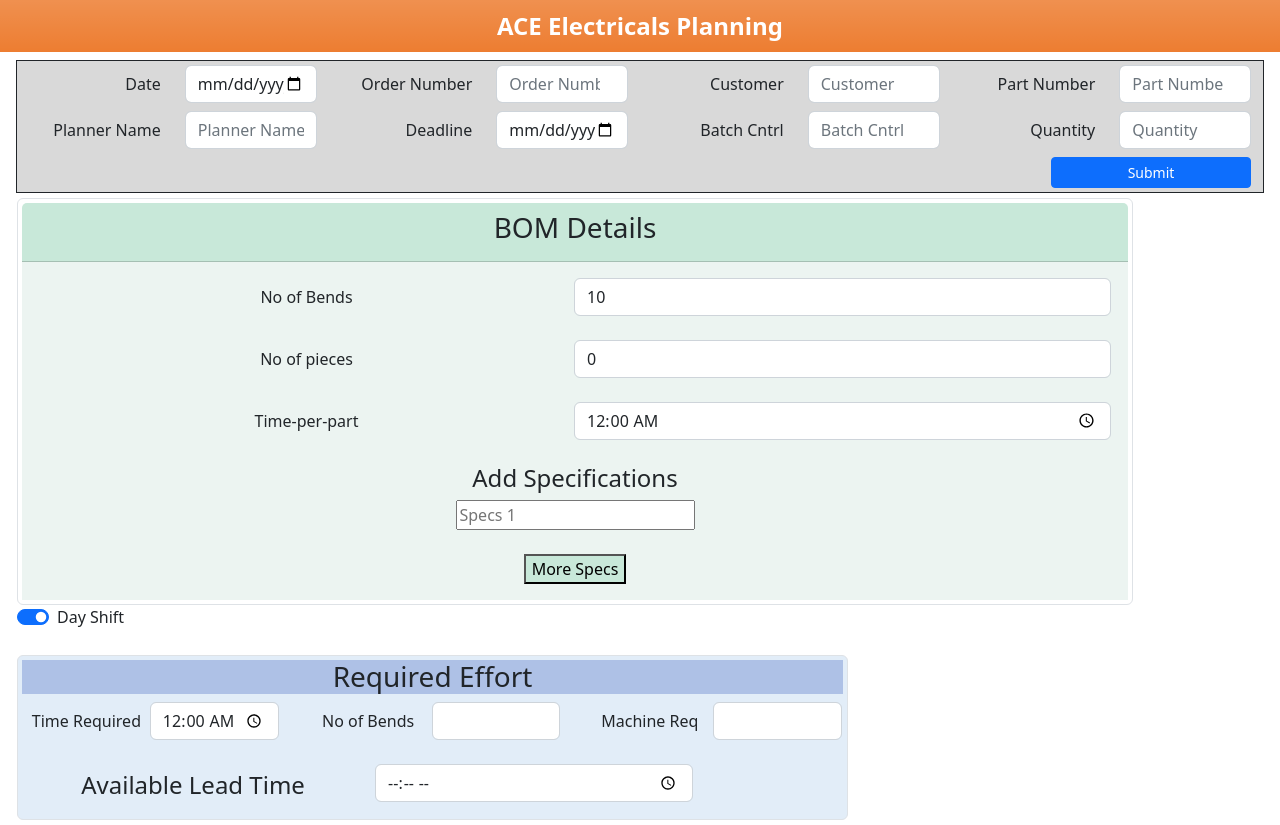
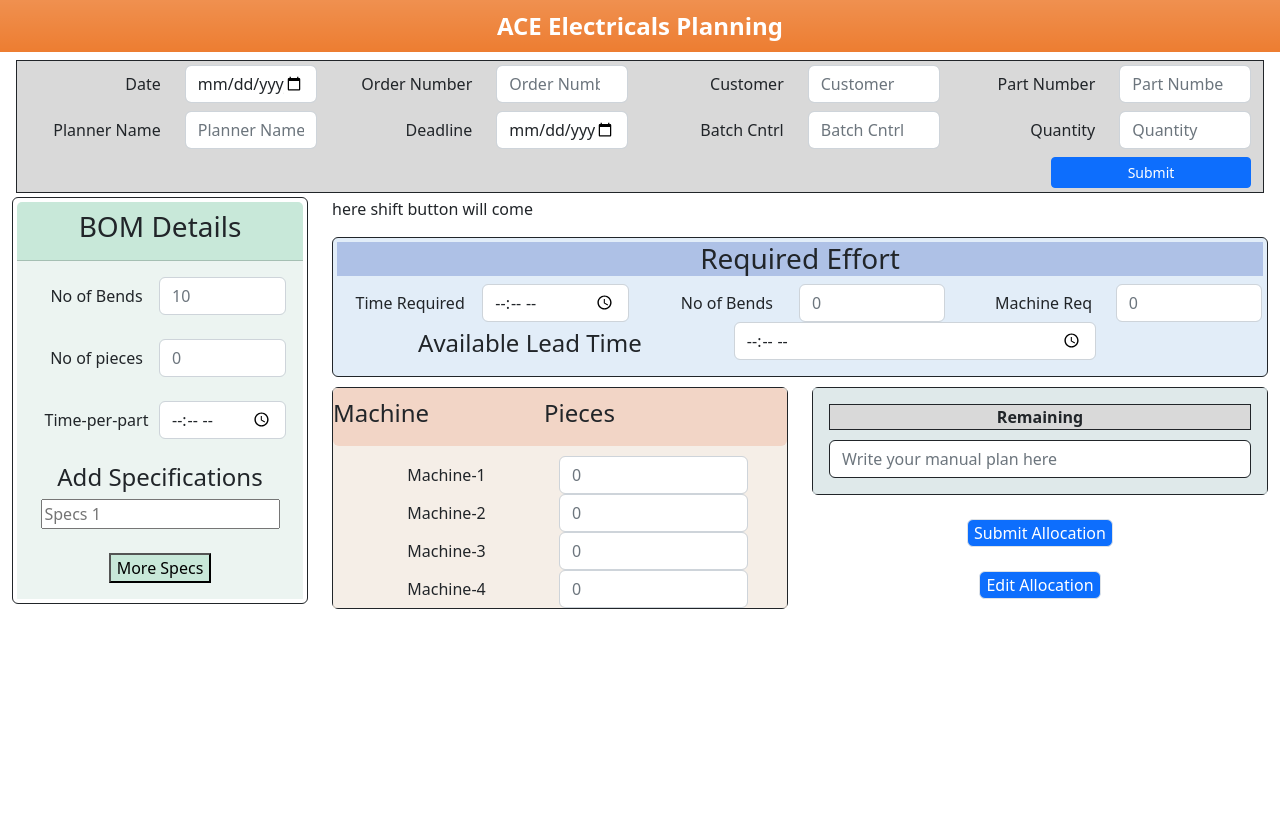
Before and after one commit to GopalaGovindharaju/ACE-Electricals-Planning, a React (Create React App) app: page / in a window 1280 px wide. After the commit the page ends 800 px from the top, so only its background shows below. Built offline with nearby package versions, Linux system fonts and the light colour scheme.

Commit message:
all elements added

```diff
--- a/package.json
+++ b/package.json
@@ -7,6 +7,9 @@
     "@testing-library/react": "^13.4.0",
     "@testing-library/user-event": "^13.5.0",
     "bootstrap": "^5.2.3",
+    "bootstrap-toggle": "^2.2.2",
+    "css": "^3.0.0",
+    "jquery": "^3.7.0",
     "react": "^18.2.0",
     "react-bootstrap": "^2.7.4",
     "react-dom": "^18.2.0",
--- a/src/componenet/BOMDetails.js
+++ b/src/componenet/BOMDetails.js
@@ -1,6 +1,6 @@
 import 'bootstrap/dist/css/bootstrap.min.css';
 import App from '../App';
-import {Row,Col,container} from "react-bootstrap";
+import {Row,Col,container, ToggleButton} from "react-bootstrap";
 import MoreInputForm from './BOMMorespecs';
 import './CustomStyles.css';
 import ShiftToggle from './shiftbtn';
@@ -8,32 +8,33 @@ import ShiftSelector from './shiftbtn';
 
 function Gridlay(){
     return(
-        <div class="container">
+        <div class="container-fluid">
             <div class="row">
                 <div class="col">
-
-                <div class="card p-1 border">
+                    <div class="card p-1 border border-dark">
                     <center>
                     <div class="card-header custom-bg-color"><h3>BOM Details</h3> </div>
                     <div class="card-body custom-b-color">
+                        <form>
 
-                        <form>
                         <div class="input-group input-group-sm ">
                             <label class="col-sm-6 col-form-label">No of Bends</label>
                             <div class="col-sm-6">
-                                <input value="10" type="number" id="bends" class="form-control" />
+                                <input placeholder='10' type="number" id="bends" class="form-control" />
                             </div>
                         </div><br></br>
+
                         <div class="input-group input-group-sm">
                             <label class="col-sm-6 col-form-label ">No of pieces</label>
                             <div class="col-sm-6">
-                                <input value="0" type="number" id="pieces" class="form-control" />
+                                <input placeholder='0' type="number" id="pieces" class="form-control" />
                             </div>
                         </div><br></br>
+
                         <div class="input-group input-group-sm">
                             <label class="col-sm-6 col-form-label">Time-per-part</label>
                             <div class="col-sm-6">
-                                <input value="00:00" type="time" id="time_req" class="form-control" />
+                                <input placeholder='00:00' type="time" id="time_req" class="form-control" />
                             </div>
                         </div><br></br>
 
@@ -45,14 +46,11 @@ function Gridlay(){
             </div>
 
             <div class="col-md-9 align-center">
-                <ShiftSelector />
-
-            <br></br>
-
+                <p>here shift button will come</p>
             <div class="col-md-18">
-                <div class="row">
+                <div class="row first-div">
                     <div class="row-sm">
-                    <div class="card p-1 border custom-effort">
+                    <div style={{width:'100%'}} class="card p-1 border border-dark custom-effort  ">
                     <center>
                     <div class="card-header-sm custom-text-color w-60"><h3>Required Effort</h3> </div>
                     <div class="card-body-sm custom-effort">
@@ -63,7 +61,7 @@ function Gridlay(){
                             <div class="input-group input-group-sm custom-bcolor">
                             <label class="col-sm-6 col-form-label">Time Required</label>
                             <div class="col-sm-6">
-                            <input value="00:00" type="time" id="time_req" class="form-control" />
+                            <input placeholder='00:00' type="time" id="time_req" class="form-control" />
                             </div>
                             </div>
                         </div>
@@ -72,7 +70,7 @@ function Gridlay(){
                                 <div class="input-group input-group-sm custom-bcolor">
                                 <label class="col-sm-6 col-form-label">No of Bends</label>
                                 <div class="col-sm-6">
-                                <input value=" " type="number" id="n_bends" class="form-control" />
+                                <input placeholder='0' type="number" id="n_bends" class="form-control" />
                                 </div>
                                 </div>
                         </div>
@@ -81,16 +79,16 @@ function Gridlay(){
                                 <div class="input-group input-group-sm custom-bcolor">
                                 <label class="col-sm-6 col-form-label ">Machine Req</label>
                                 <div class="col-sm-6">
-                                <input value=" " type="number" id="mech_req" class="form-control" />
+                                <input placeholder='0' type="number" id="mech_req" class="form-control" />
                                 </div>
                                 </div>
                         </div>
-                            </div><br></br>
+                    </div>
 
                     <div class="row input-group input-group-sm">
                         <label for="inputPassword" class="col-sm-5 col-form-label"><h4 class="custom-font">Available Lead Time</h4></label>
                                 <div class="col-sm-5">
-                                    <input type="time" class="form-control" id="inputPassword" placeholder=" "/>
+                                    <input type="time" class="form-control" id="inputPassword" placeholder="00:00 "/>
                                 </div>
                     </div>
                     </form>
@@ -102,6 +100,79 @@ function Gridlay(){
 
                     </div>
 
+                </div>
+
+                <div class="row second-div">
+                    <div class="col">
+                    <div class="card border border-dark rounded">
+                        <div class="card-body-sm custom-b1-color">
+                        <form>
+                        <center>
+                            <div class="input-group input-group-sm rounded first-div custom-bg1-color ">
+                                <h4><label class="col-sm-15 col-form-label">Machine</label></h4>
+                                <div class="col-sm-8">
+                                <h4><center><label class="col col-form-label">Pieces</label></center> </h4>
+                                </div>
+                            </div>
+
+                            <div class="input-group input-group-sm">
+                                <label class="col-sm-6 col-form-label ">Machine-1</label>
+                                <div class="col-sm-5">
+                                <input placeholder='0' type="number" id=" " class="form-control" />
+                                </div>
+                            </div>
+
+                            <div class="input-group input-group-sm">
+                                <label class="col-sm-6 col-form-label">Machine-2</label>
+                                <div class="col-sm-5">
+                                <input placeholder='0' type="number" id=" " class="form-control" />
+                                </div>
+                            </div>
+
+                            <div class="input-group input-group-sm">
+                                <label class="col-sm-6 col-form-label">Machine-3</label>
+                                <div class="col-sm-5">
+                                <input placeholder='0' type="number" id=" " class="form-control" />
+                                </div>
+                            </div>
+
+                            <div class="input-group input-group-sm">
+                                <label class="col-sm-6 col-form-label">Machine-4</label>
+                                <div class="col-sm-5">
+                                <input placeholder='0' type="number" id=" " class="form-control" />
+                                </div>
+                            </div>
+
+                        </center>
+                        </form>
+                        </div>
+                    </div>
+                    </div>
+                    <div class="col">
+                        <div class="row">
+                        <center>
+                        <div class="card border border-dark custom-b2-color w-80">
+                            <div class="card-body custom-b2-color ">
+
+                            <div class="title custom-title border border-dark first-div">Remaining</div>
+                                <input placeholder='Write your manual plan here' type="text" class="form-control border border-dark"/>
+                            </div>
+                        </div>
+                        </center>
+                        </div><br></br>
+                        <center>
+                        <div class="row-md">
+                            <button class="rounded bg-primary text-white border border-transparent">Submit Allocation</button>
+                        </div>
+                        </center>
+                        <br></br>
+                        <center>
+                        <div class="row-md">
+                            <button class="rounded bg-primary text-white border border-transparent">Edit Allocation</button>
+                        </div>
+                        </center>
+                        <br></br>
+                    </div>
                 </div>
 
 
--- a/src/componenet/CustomStyles.css
+++ b/src/componenet/CustomStyles.css
@@ -18,6 +18,27 @@
     background-color: rgb(226, 237, 248);
 }
 
-.container{
-    margin: 5px
+.custom-bg1-color{
+    background-color: rgb(242, 213, 198);
 }
+
+.custom-b1-color{
+    background-color: #f0e6dcaf;
+}
+
+.custom-b2-color{
+    background-color:rgba(221, 232, 234, 0.728)
+}
+
+.first-div {
+    margin-bottom: 10px;
+  }
+
+  .second-div {
+    margin-top: 10px;
+  }
+
+  .custom-title{
+    background-color:#D9D9D9;
+    font-weight: bolder;
+  }
--- a/src/componenet/shiftbtn.js
+++ b/src/componenet/shiftbtn.js
@@ -1,21 +1,25 @@
 import React, { useState } from 'react';
-import Form from 'react-bootstrap/Form';
-import Switch from 'react-bootstrap/Switch';
 
-const ShiftSelector = () => {
-  const [shift, setShift] = useState('day');
+const ToggleComponent = () => {
+  const [toggleValue, setToggleValue] = useState(false);
+
+  const handleToggleChange = () => {
+    setToggleValue((prevValue) => !prevValue);
+  };
 
   return (
-    <Form class="border">
-        <Form.Check
-          type="switch"
-          id="shift-switch"
-          label="Day Shift"
-          checked={shift === 'day'}
-          onChange={() => setShift(shift === 'day' ? 'night' : 'day')}
+    <div className="container mt-5">
+      <div className={`toggle ${toggleValue ? 'enabled' : 'disabled'}`}>
+        <input
+          type="checkbox"
+          checked={toggleValue}
+          onChange={handleToggleChange}
+          id="toggle-one"
         />
-    </Form>
+        <label htmlFor="toggle-one" />
+      </div>
+    </div>
   );
 };
 
-export default ShiftSelector;
+export default ToggleComponent;
```
Also changed, not shown: 1 other file (tests, documents, lock files or other folders). Lines whose indentation alone changed are shown as unchanged.
